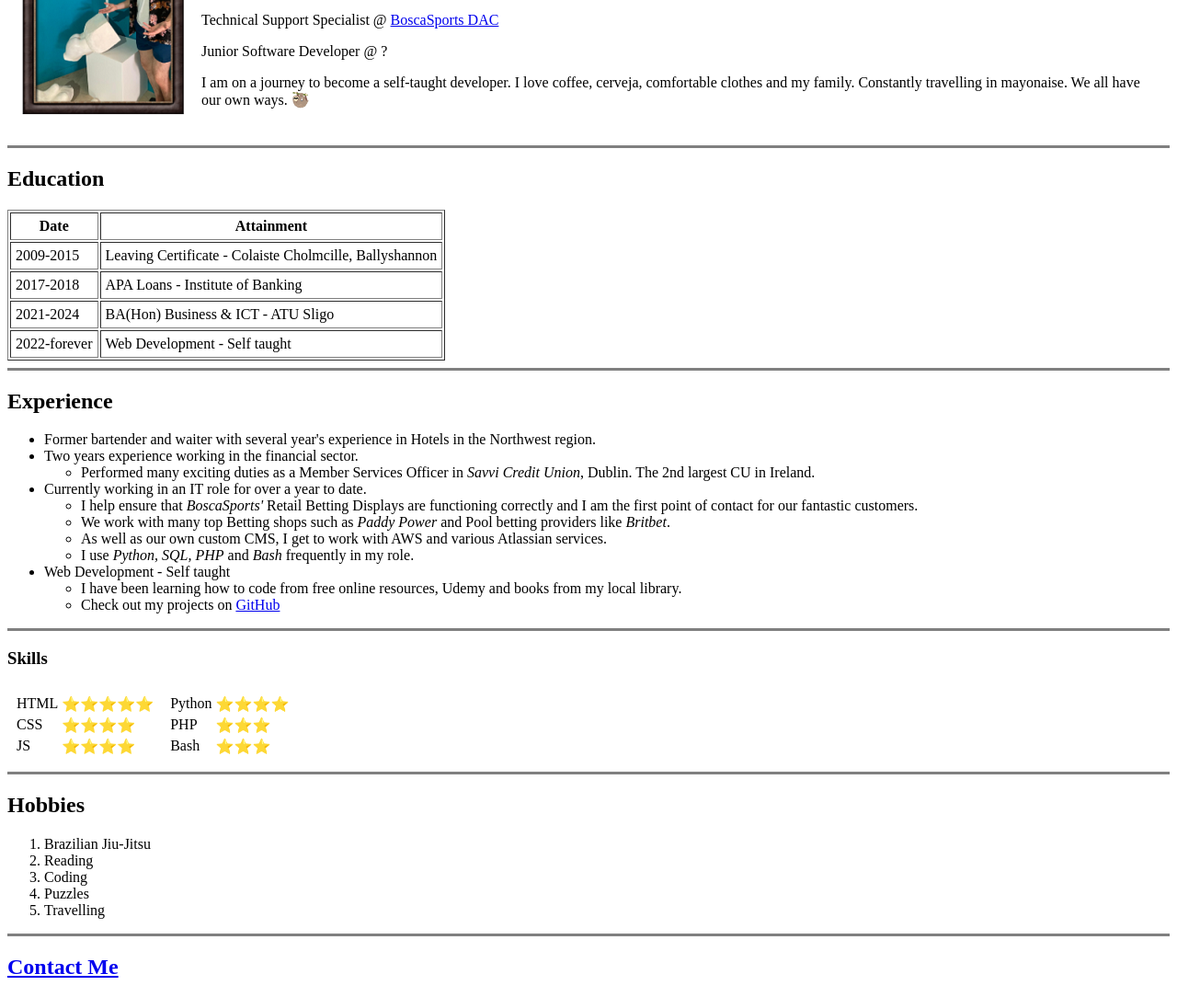
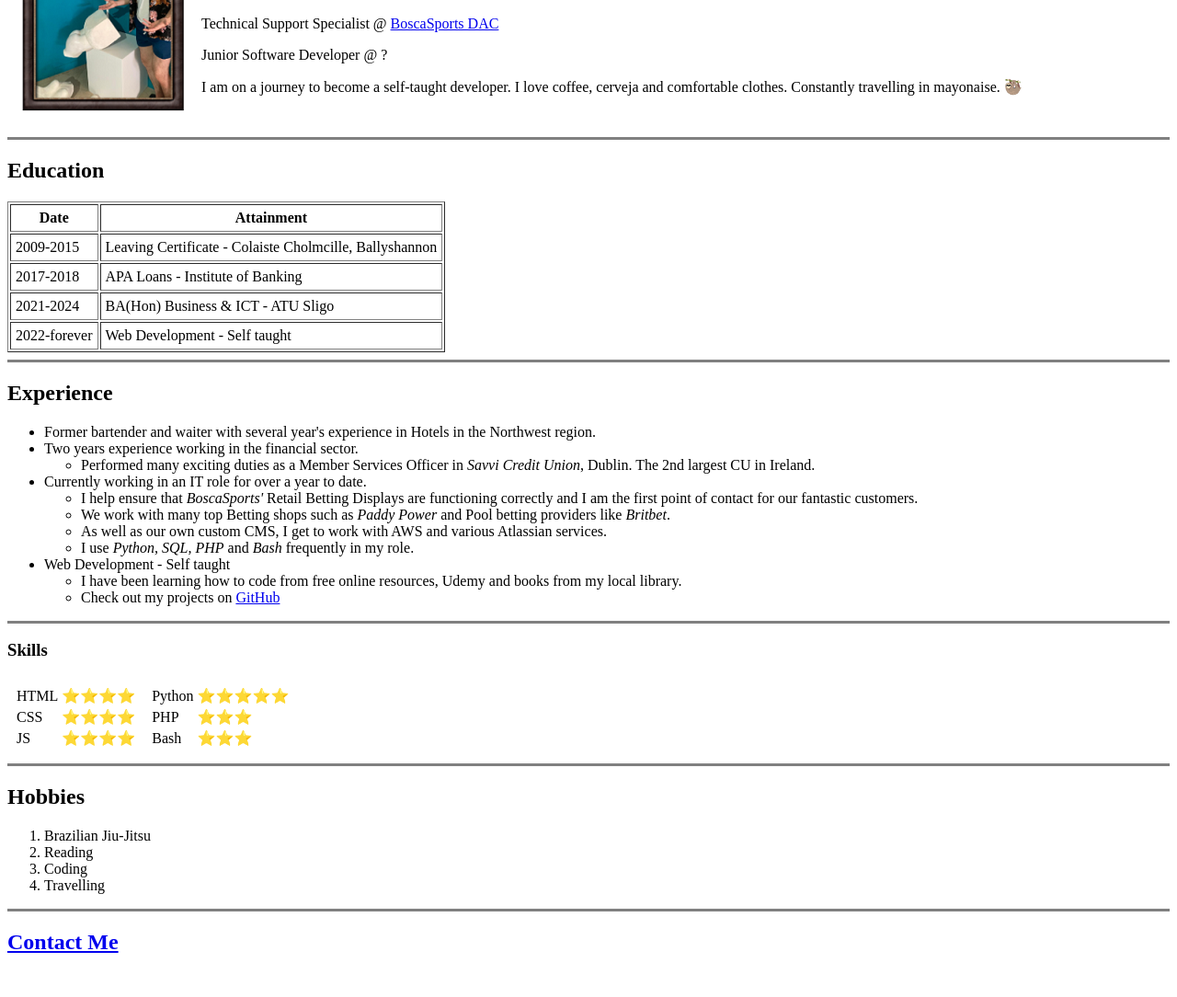
Before and after one commit to elmcgu/personalWebsite90sStyle, a plain HTML site: page index.html in a window 1280 px wide. Shown: the part 138-1222 px from the top of the page at 92% size. After the commit the page ends 1196 px from the top, so only its background shows below. Drawn offline with Linux system fonts and the light colour scheme.

Commit message:
Update index.html

```diff
--- a/index.html
+++ b/index.html
@@ -12,7 +12,7 @@
             <h2>Aspiring <em>Web Developer</em> and <em>Wizard</em> in general.</h2>
             <p>Technical Support Specialist @ <a href="http://boscasports.com">BoscaSports DAC</a>
             <p>Junior Software Developer @ ?</p>
-            <p>I am on a journey to become a self-taught developer. I love coffee, cerveja, comfortable clothes and my family. Constantly travelling in mayonaise. We all have our own ways. &#129445;</p></td>
+            <p>I am on a journey to become a self-taught developer. I love coffee, cerveja and comfortable clothes. Constantly travelling in mayonaise. &#129445;</p></td>
         </tr>
     </table>
 
@@ -82,7 +82,7 @@
                     <table>
                         <tr>
                             <td>HTML</td>
-                            <td>&#11088&#11088&#11088&#11088&#11088</td>
+                            <td>&#11088&#11088&#11088&#11088</td>
                         </tr>
                         <tr>
                             <td>CSS</td>
@@ -98,7 +98,7 @@
                     <table>
                         <tr>
                             <td>Python</td>
-                            <td>&#11088&#11088&#11088&#11088</td>
+                            <td>&#11088&#11088&#11088&#11088&#11088</td>
                         </tr>
                         <tr>
                             <td>PHP</td>
@@ -119,7 +119,6 @@
             <li>Brazilian Jiu-Jitsu</li>
             <li>Reading</li>
             <li>Coding</li>
-            <li>Puzzles</li>
             <li>Travelling</li>
         </ol>
 
```
